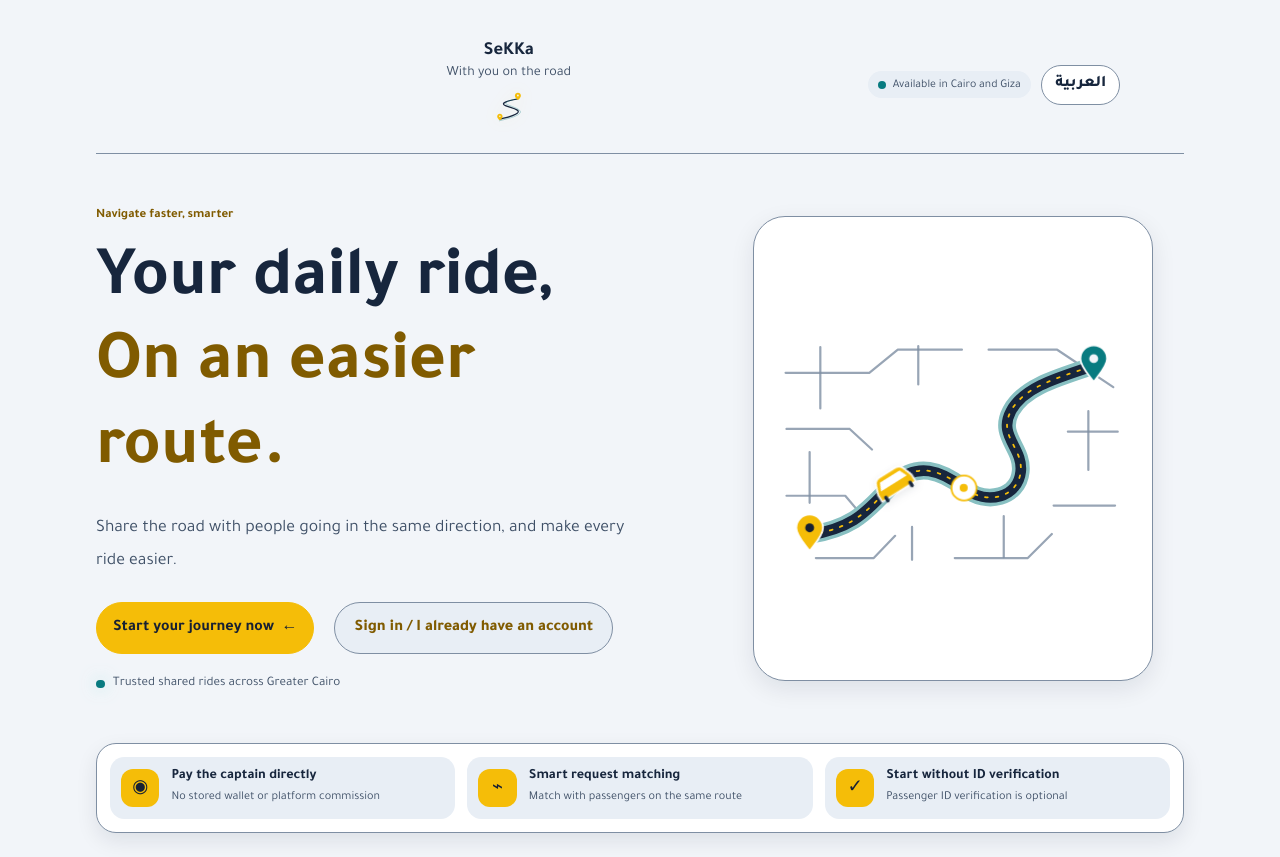
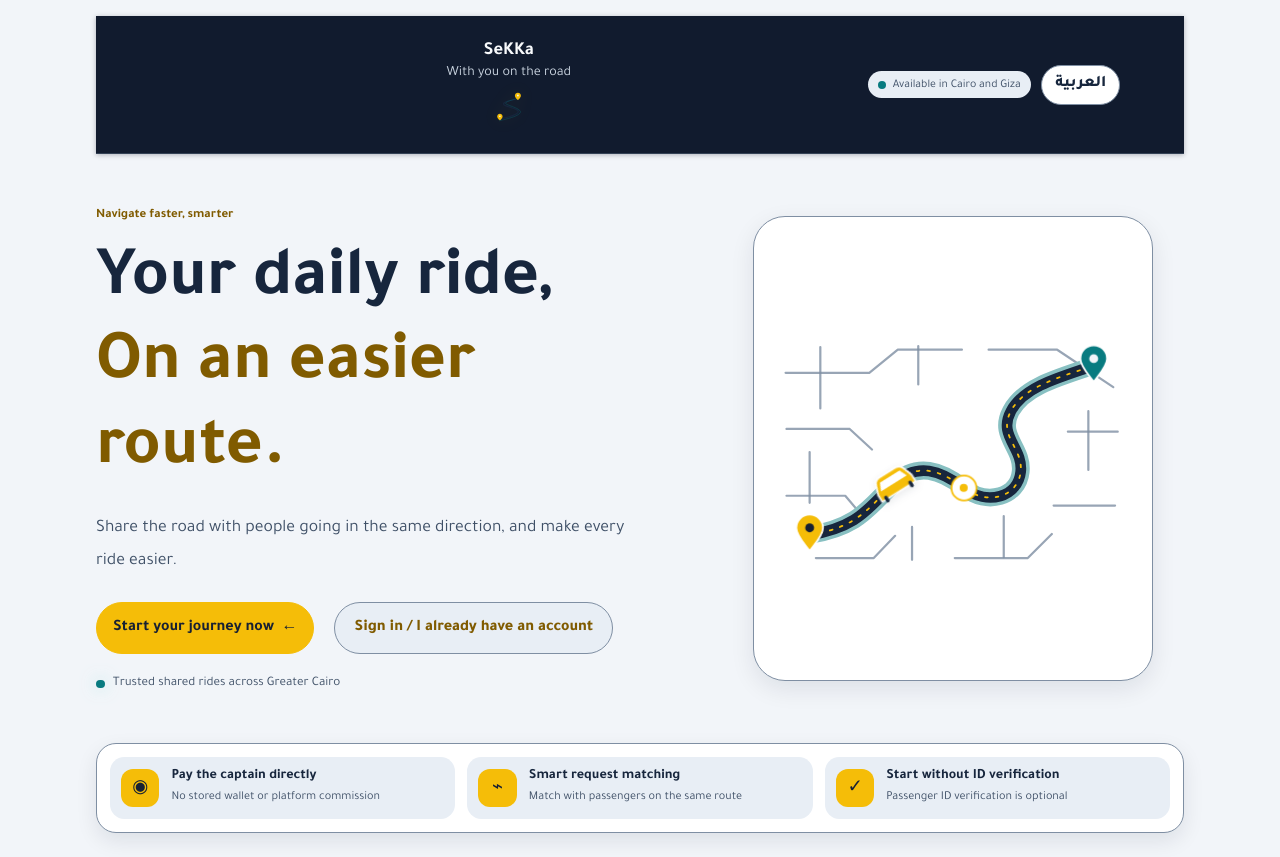
Before and after one commit to sekka-go/SeKKa, a React (Vite) app in the folder web/: page / in a window 1280 px wide. Built offline with nearby package versions, Linux system fonts and the light colour scheme; no server answers.

Commit message:
fix: restore light theme status bar and auth
Fix light-mode system status colors, PWA manifest metadata and global auth headers.

Redeploy sekka-api with the repository-configured custom JWT validation mode.

```diff
--- a/web/index.html
+++ b/web/index.html
@@ -2,7 +2,6 @@
 <html lang="ar" dir="rtl">
   <head>
     <meta charset="UTF-8" />
-    <script src="/theme-preference.js"></script>
     <meta name="viewport" content="width=device-width, initial-scale=1.0, viewport-fit=cover" />
     <link rel="icon" type="image/png" sizes="192x192" href="/brand/pwa-icon-192.png" />
     <link rel="apple-touch-icon" href="/brand/pwa-icon-192.png" />
@@ -23,13 +22,14 @@
     <meta name="twitter:title" content="سِكَّة | SeKKa" />
     <meta name="twitter:description" content="معاك في السكة — تنقّل يومي أذكى ومشاركة الرحلات في القاهرة والجيزة." />
     <meta name="twitter:image" content="https://sekka-go.pages.dev/brand/pwa-icon-512.png" />
-    <meta name="theme-color" content="#0F172A" />
+    <meta name="theme-color" content="#f2f5f9" />
     <meta name="application-name" content="سِكَّة | SeKKa" />
     <meta name="mobile-web-app-capable" content="yes" />
     <meta name="apple-mobile-web-app-capable" content="yes" />
-    <meta name="apple-mobile-web-app-status-bar-style" content="black-translucent" />
+    <meta name="apple-mobile-web-app-status-bar-style" content="default" />
     <link rel="preconnect" href="https://fonts.googleapis.com" />
     <link rel="preconnect" href="https://fonts.gstatic.com" crossorigin />
+    <script src="/theme-preference.js"></script>
     <title>سِكَّة | SeKKa</title>
   </head>
   <body>
--- a/web/public/sw.js
+++ b/web/public/sw.js
@@ -1,5 +1,5 @@
 const CACHE_PREFIX = "sekka-shell-";
-const CACHE_NAME = "sekka-shell-v8";
+const CACHE_NAME = "sekka-shell-v9";
 const APP_SHELL = [
   "/",
   "/offline.html",
--- a/web/public/theme-preference.js
+++ b/web/public/theme-preference.js
@@ -5,6 +5,10 @@
       ? preference
       : window.matchMedia("(prefers-color-scheme: light)").matches ? "light" : "dark";
     document.documentElement.dataset.theme = theme;
+    const themeColor = document.querySelector('meta[name="theme-color"]');
+    if (themeColor) themeColor.content = theme === "light" ? "#f2f5f9" : "#0f172a";
+    const statusBarStyle = document.querySelector('meta[name="apple-mobile-web-app-status-bar-style"]');
+    if (statusBarStyle) statusBarStyle.content = theme === "light" ? "default" : "black";
   } catch {
     document.documentElement.dataset.theme = "dark";
   }
--- a/web/src/App.tsx
+++ b/web/src/App.tsx
@@ -68,6 +68,8 @@ export default function App() {
       try { localStorage.setItem("sekka.theme", themePreference); } catch { /* Keep the in-memory choice if storage is unavailable. */ }
       const themeColor = document.querySelector<HTMLMetaElement>('meta[name="theme-color"]');
       if (themeColor) themeColor.content = getComputedStyle(document.documentElement).getPropertyValue("--color-background").trim();
+      const statusBarStyle = document.querySelector<HTMLMetaElement>("meta[name=\"apple-mobile-web-app-status-bar-style\"]");
+      if (statusBarStyle) statusBarStyle.content = theme === "light" ? "default" : "black";
     };
     applyTheme();
     if (themePreference !== "system") return;
--- a/web/src/theme.css
+++ b/web/src/theme.css
@@ -350,8 +350,22 @@ button, input, select, textarea { color-scheme: inherit; }
 :root[data-theme="light"] .auth-card { background: var(--color-surface); border-color: var(--color-border); box-shadow: 0 18px 50px var(--color-shadow); }
 :root[data-theme="light"] .auth-journey-backdrop { opacity: .5; }
 :root[data-theme="light"] .auth-register-card .auth-heading h1 { color: var(--color-accent-text); }
-:root[data-theme="light"] .auth-page-header,
-:root[data-theme="light"] .landing-header { background: var(--color-background); box-shadow: none; }
+:root[data-theme="light"] .app-shell .auth-page-header,
+:root[data-theme="light"] .app-shell .landing-header {
+  color: #f8fafc;
+  background: #111b2e;
+  border-color: #334155;
+  box-shadow: 0 1px 5px rgba(2, 6, 23, .28);
+}
+:root[data-theme="light"] .app-shell .auth-page-header .brand-logo-copy strong,
+:root[data-theme="light"] .app-shell .auth-page-header h1,
+:root[data-theme="light"] .app-shell .landing-header .brand-logo-copy strong {
+  color: #f8fafc;
+}
+:root[data-theme="light"] .app-shell .auth-page-header .brand-logo-copy small,
+:root[data-theme="light"] .app-shell .landing-header .brand-logo-copy small {
+  color: #cbd5e1;
+}
 :root[data-theme="light"] .landing-route-card { background: var(--color-surface); border-color: var(--color-border); }
 :root[data-theme="light"] .landing-hero { color: var(--color-text-primary); }
 :root[data-theme="light"] .sekka-splash,
```
Also changed, not shown: web/public/manifest.webmanifest.
